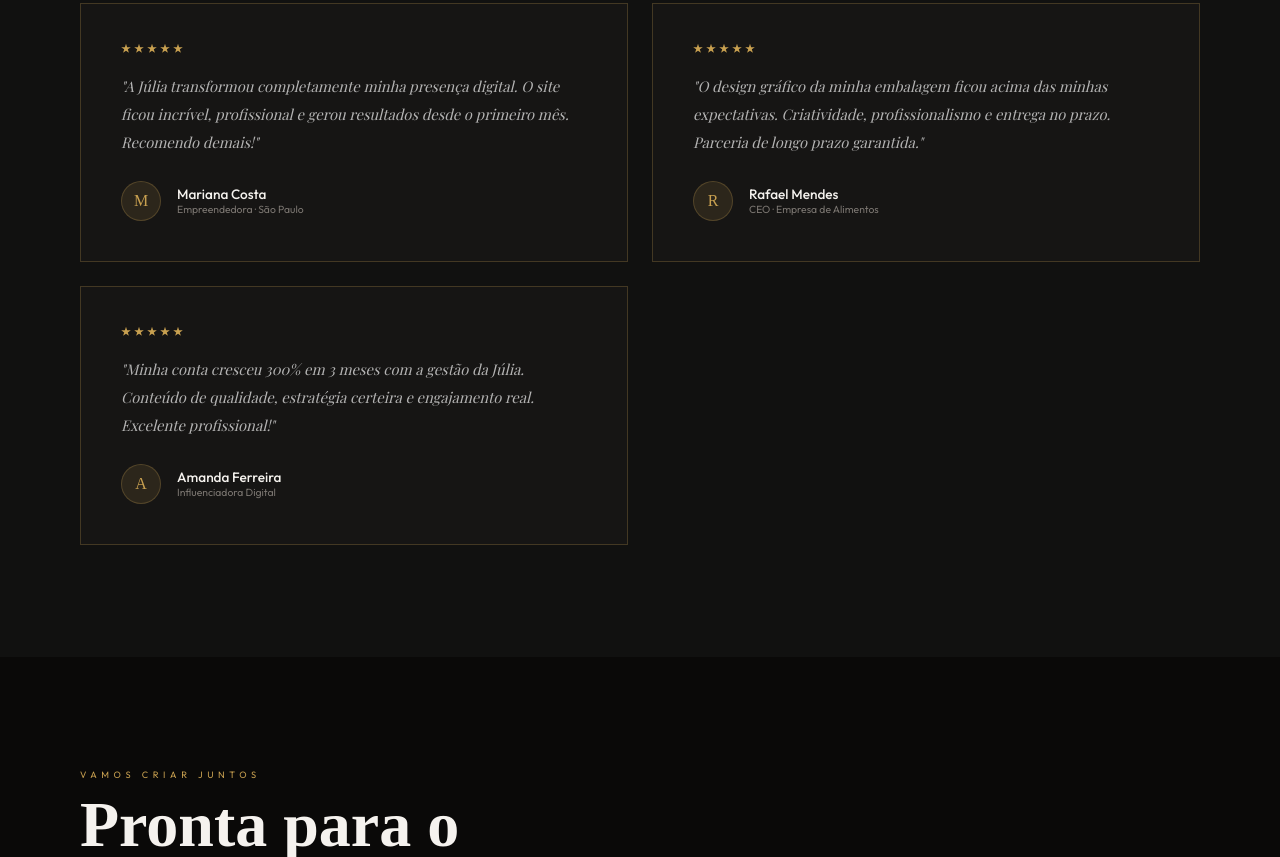
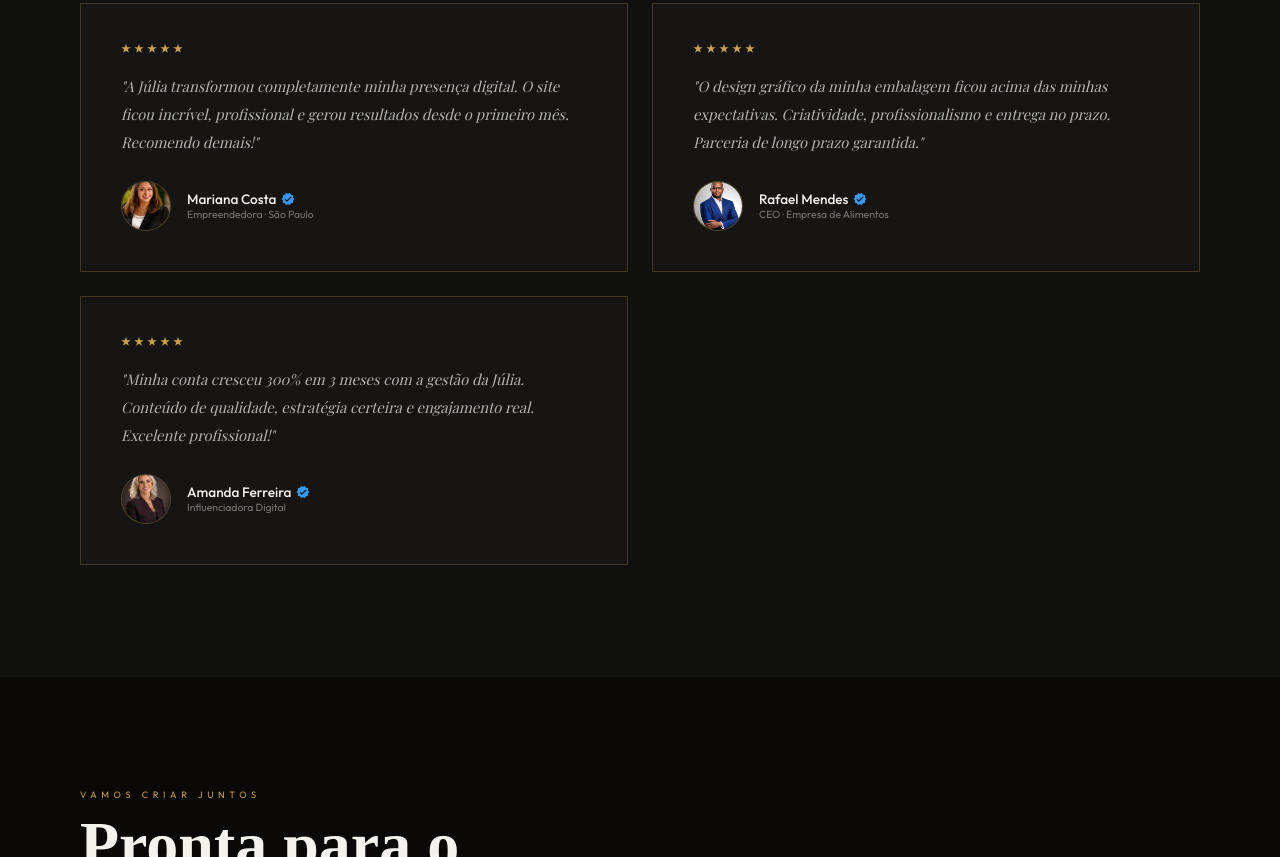
Before and after one commit to Juliaassis238/portfolio-profissional-julia-assis, a plain HTML site: page index.html in a window 1280 px wide. Shown: the part 11143-12000 px from the top of the page. Drawn offline with nearby package versions, Linux system fonts and the light colour scheme; a web font is replaced by a local one.

Commit message:
Adicionar fotos realistas e selos de verificação nos depoimentos

```diff
--- a/index.html
+++ b/index.html
@@ -219,7 +219,10 @@
     .dep-star { width: 10px; height: 10px; background: var(--gold); clip-path: polygon(50% 0%, 61% 35%, 98% 35%, 68% 57%, 79% 91%, 50% 70%, 21% 91%, 32% 57%, 2% 35%, 39% 35%); }
     .dep-text { font-family: var(--font-serif); font-style: italic; font-size: .92rem; color: rgba(255,255,255,0.68); line-height: 1.9; margin-bottom: 1.5rem; }
     .dep-author { display: flex; align-items: center; gap: 1rem; }
-    .dep-avatar { width: 40px; height: 40px; background: var(--gold-pale); border: 1px solid var(--gold-border); border-radius: 50%; display: flex; align-items: center; justify-content: center; color: var(--gold); font-family: var(--font-display); }
+    .dep-avatar { width: 50px; height: 50px; background: var(--gold-pale); border: 1px solid var(--gold-border); border-radius: 50%; display: flex; align-items: center; justify-content: center; color: var(--gold); font-family: var(--font-display); overflow: hidden; position: relative; }
+    .dep-avatar img { width: 100%; height: 100%; object-fit: cover; }
+    .dep-name { font-size: .85rem; font-weight: 500; color: var(--white); display: flex; align-items: center; gap: 5px; }
+    .verified-badge { width: 14px; height: 14px; fill: #3897f0; }
     .dep-name { font-size: .85rem; font-weight: 500; color: var(--white); }
     .dep-role { font-size: .65rem; color: var(--gray); }
 
@@ -983,17 +986,35 @@
       <div class="dep-card reveal">
         <div class="dep-stars"><div class="dep-star"></div><div class="dep-star"></div><div class="dep-star"></div><div class="dep-star"></div><div class="dep-star"></div></div>
         <p class="dep-text">"A Júlia transformou completamente minha presença digital. O site ficou incrível, profissional e gerou resultados desde o primeiro mês. Recomendo demais!"</p>
-        <div class="dep-author"><div class="dep-avatar">M</div><div><div class="dep-name">Mariana Costa</div><div class="dep-role">Empreendedora · São Paulo</div></div></div>
+        <div class="dep-author">
+          <div class="dep-avatar"><img src="dep1.jpg" alt="Mariana Costa"></div>
+          <div>
+            <div class="dep-name">Mariana Costa <svg class="verified-badge" viewBox="0 0 24 24"><path d="M23,12L20.56,9.22L20.9,5.54L17.29,4.72L15.4,1.54L12,3L8.6,1.54L6.71,4.72L3.1,5.53L3.44,9.21L1,12L3.44,14.78L3.1,18.47L6.71,19.29L8.6,22.47L12,21L15.4,22.46L17.29,19.28L20.9,18.46L20.56,14.78L23,12M10,17L6,13L7.41,11.59L10,14.17L16.59,7.58L18,9L10,17Z"/></svg></div>
+            <div class="dep-role">Empreendedora · São Paulo</div>
+          </div>
+        </div>
       </div>
       <div class="dep-card reveal reveal-d1">
         <div class="dep-stars"><div class="dep-star"></div><div class="dep-star"></div><div class="dep-star"></div><div class="dep-star"></div><div class="dep-star"></div></div>
         <p class="dep-text">"O design gráfico da minha embalagem ficou acima das minhas expectativas. Criatividade, profissionalismo e entrega no prazo. Parceria de longo prazo garantida."</p>
-        <div class="dep-author"><div class="dep-avatar">R</div><div><div class="dep-name">Rafael Mendes</div><div class="dep-role">CEO · Empresa de Alimentos</div></div></div>
+        <div class="dep-author">
+          <div class="dep-avatar"><img src="dep2.jpg" alt="Rafael Mendes"></div>
+          <div>
+            <div class="dep-name">Rafael Mendes <svg class="verified-badge" viewBox="0 0 24 24"><path d="M23,12L20.56,9.22L20.9,5.54L17.29,4.72L15.4,1.54L12,3L8.6,1.54L6.71,4.72L3.1,5.53L3.44,9.21L1,12L3.44,14.78L3.1,18.47L6.71,19.29L8.6,22.47L12,21L15.4,22.46L17.29,19.28L20.9,18.46L20.56,14.78L23,12M10,17L6,13L7.41,11.59L10,14.17L16.59,7.58L18,9L10,17Z"/></svg></div>
+            <div class="dep-role">CEO · Empresa de Alimentos</div>
+          </div>
+        </div>
       </div>
       <div class="dep-card reveal reveal-d2">
         <div class="dep-stars"><div class="dep-star"></div><div class="dep-star"></div><div class="dep-star"></div><div class="dep-star"></div><div class="dep-star"></div></div>
         <p class="dep-text">"Minha conta cresceu 300% em 3 meses com a gestão da Júlia. Conteúdo de qualidade, estratégia certeira e engajamento real. Excelente profissional!"</p>
-        <div class="dep-author"><div class="dep-avatar">A</div><div><div class="dep-name">Amanda Ferreira</div><div class="dep-role">Influenciadora Digital</div></div></div>
+        <div class="dep-author">
+          <div class="dep-avatar"><img src="dep3.jpg" alt="Amanda Ferreira"></div>
+          <div>
+            <div class="dep-name">Amanda Ferreira <svg class="verified-badge" viewBox="0 0 24 24"><path d="M23,12L20.56,9.22L20.9,5.54L17.29,4.72L15.4,1.54L12,3L8.6,1.54L6.71,4.72L3.1,5.53L3.44,9.21L1,12L3.44,14.78L3.1,18.47L6.71,19.29L8.6,22.47L12,21L15.4,22.46L17.29,19.28L20.9,18.46L20.56,14.78L23,12M10,17L6,13L7.41,11.59L10,14.17L16.59,7.58L18,9L10,17Z"/></svg></div>
+            <div class="dep-role">Influenciadora Digital</div>
+          </div>
+        </div>
       </div>
     </div>
   </section>
```
Also changed, not shown: dep1.jpg (added), dep2.jpg (added), dep3.jpg (added).
